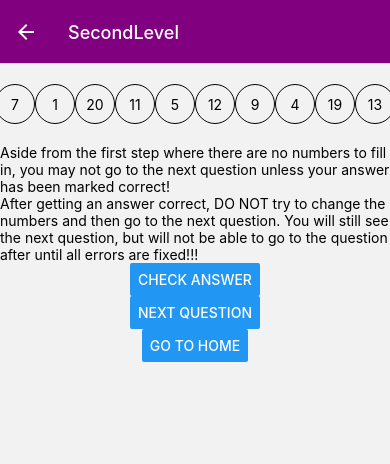
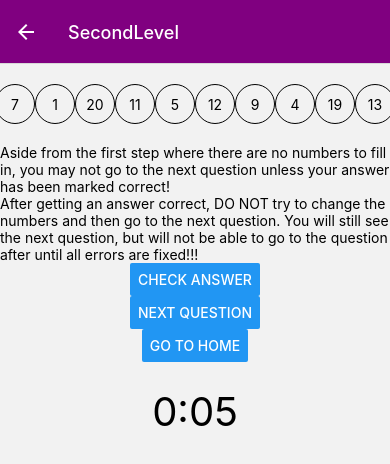
Before and after one commit to ShaimaaAliECE/se3350_project-group-3, a React Native app: screen /SecondLevel in a window 390 px wide. Shown: the top 464 px of the page. Built offline with nearby package versions, Linux system fonts and the light colour scheme.

Commit message:
Implementing Timers

```diff
--- a/src/pages/SecondLevel/index.jsx
+++ b/src/pages/SecondLevel/index.jsx
@@ -1,5 +1,5 @@
-import React, { useEffect, useState } from "react";
-import { Button, Text, View, ScrollView, Image} from "react-native";
+import React, { useEffect, useState, useRef } from "react";
+import { Button, Text, View, ScrollView, Image, PanResponder} from "react-native";
 import NumberInput from "../../components/NumberInput";
 import "../../Algorithms/MergeSort";
 import Data from "../../config/steps.json";
@@ -23,12 +23,82 @@ function SecondLevelScreen({ route, navigation }) {
   const [sound, setSound] = React.useState();
   const [isCorrect, setIsCorrect] = useState(false)
 
+  const [mins, setMins] = useState(0)
+  const [secs, setSecs] = useState(0)
+
+  const [isComplete, setIsComplete] = useState(false);
+
+  const [idleTime, setIdleTime] = useState(20000);
+  let idleTimeout;
+
+  const setTimeouts = () => {
+    idleTimeout = setTimeout(home,idleTime);
+  };
+
+  const clearTimeouts = () => {
+    if (idleTimeout) {
+      clearTimeout(idleTimeout);
+    }
+  };
+
+  const home = () => {
+    navigation.navigate("Home")
+  }
+
+  useEffect(() => {
+
+    const events = [
+        'load',
+        'mousemove',
+        'mousedown',
+        'click',
+        'scroll',
+        'keypress'
+    ];
+
+    const resetTimeout = () => {
+        clearTimeouts();
+        setTimeouts();
+    };
+
+    for (let i in events) {
+        window.addEventListener(events[i], resetTimeout);
+    }
+
+    setTimeouts();
+    return () => {
+        for(let i in events){
+            window.removeEventListener(events[i], resetTimeout);
+            clearTimeouts();
+        }
+    }
+  },[]);
 
   useEffect(() => {
     setStep(1);
     arr = new Array();
     arr[0] = generateArray(2);
   }, []);
+
+  useEffect(() => {
+    const timerId = setInterval(() => {
+    if (!isComplete) {
+      if (secs == 59) {
+        setMins(m => m  + 1)
+        setSecs(0)
+      }
+      else {
+        setSecs(s => s + 1)
+      }
+    }
+    else {
+      setMins(m => m);
+      setSecs(s => s);
+    }
+    }, 1000)
+    return () => clearInterval(timerId);
+  }, [secs, mins])
+
 
   React.useEffect(() => {
     return sound
@@ -68,7 +138,6 @@ function SecondLevelScreen({ route, navigation }) {
 
 
   useEffect(() => {
-    console.log(step);
     for (let i = 1; i < step; i++) {
       if (i > 5) {
         break;
@@ -205,7 +274,6 @@ function SecondLevelScreen({ route, navigation }) {
     let components = [];
 
     for (let j = 5; j < arr.length; j++) {
-      console.log(arr[j].length);
       components.push(
         <View style={{ alignItems: "center" }}>
           <View style={{ flexDirection: "row" }}>
@@ -220,7 +288,6 @@ function SecondLevelScreen({ route, navigation }) {
 
   function mapSegment(j, max) {
     let components = [];
-    console.log(displayNumbers);
     for (let k = 0; k < max; k++) {
 
       components.push(
@@ -235,7 +302,6 @@ function SecondLevelScreen({ route, navigation }) {
   }
 
   function mapNumberInput(arr, j, k) {
-    console.log(arr);
     return arr.map((number, index) => (
       <TouchableOpacity onPress={() => onPressNumberInput(j, k, index)}>
         <View style={{ flexDirection: "row" }}>
@@ -254,7 +320,6 @@ function SecondLevelScreen({ route, navigation }) {
   }
 
   function onPressNumberInput(j, k, i) {
-    console.log(j, k, i);
 
     if (Object.keys(selectedIndex).length != 0) {
       let sJ = selectedIndex.j;
@@ -299,14 +364,18 @@ function SecondLevelScreen({ route, navigation }) {
       }
     }
 
-    console.log("count: ", count);
-
-    if (step != 1 && count == 10 * (step - 1)) {
-      setIsCorrect(true)
-      playCorrectFeedback();
-    } else {
-      setIsCorrect(false)
-      playIncorrectFeedback();
+    if (!isComplete) {
+      if (step != 1 && count == 10 * (step - 1)) {
+        if (step >=9) {
+          setIsComplete(true);
+        }
+        setIsCorrect(true)
+        playCorrectFeedback();
+      }
+      else {
+        setIsCorrect(false)
+         playIncorrectFeedback();
+      }
     }
   }
 
@@ -359,6 +428,7 @@ function SecondLevelScreen({ route, navigation }) {
         <Button
           onPress={() => {
             if (step <= 8 && step > 1 && isCorrect) {
+              setIsCorrect(false);
               setStep(step + 1);
               setModalVisible(true)
             }
@@ -377,7 +447,9 @@ function SecondLevelScreen({ route, navigation }) {
             }}
             onClick={() => setModalVisible(true)}
         />
-
+        <Text style={{ fontSize: 40 }}>
+        {mins}:{secs < 10 && 0}{secs}
+      </Text>
       </View>
     </ScrollView>
   );
```
